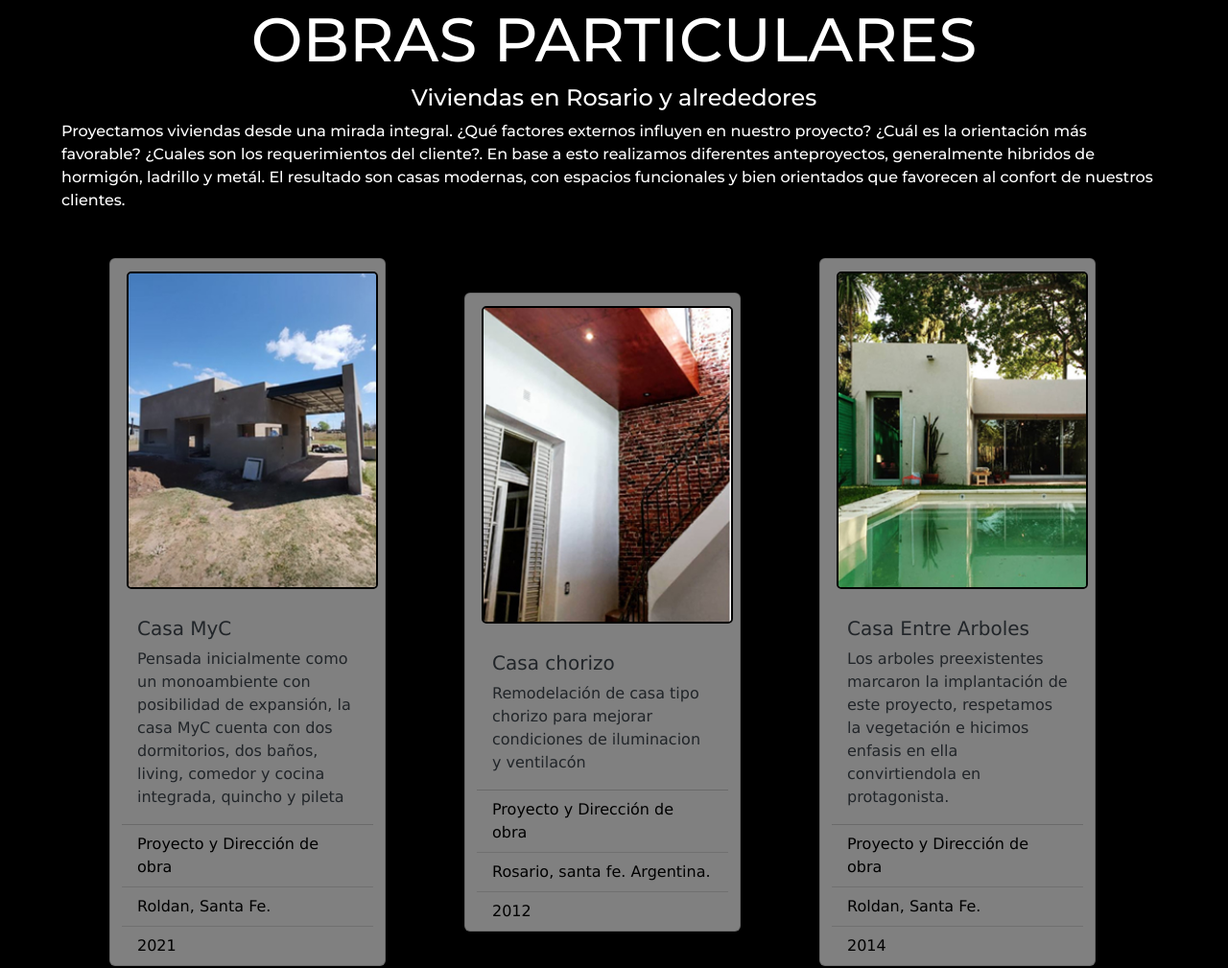
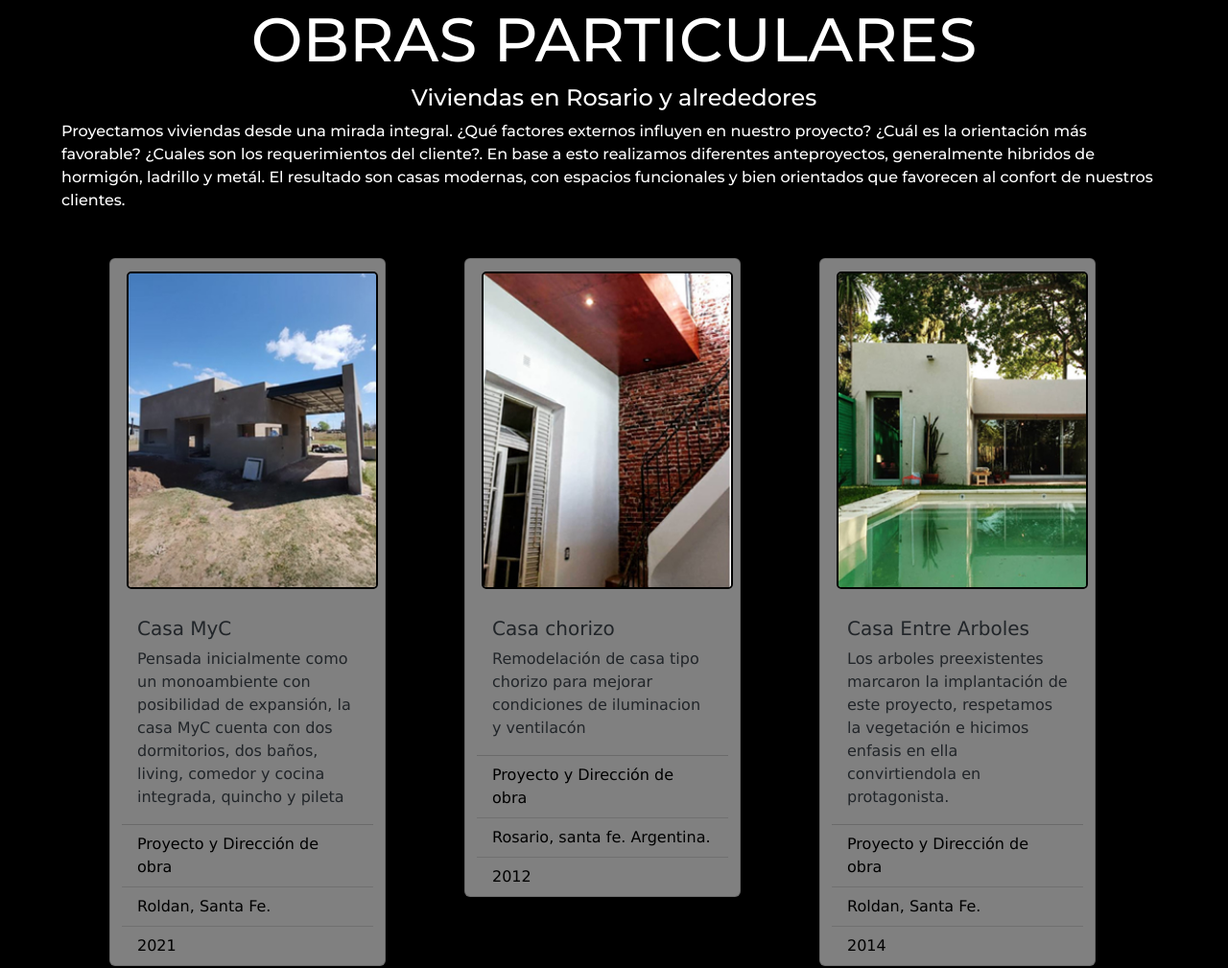
Before and after one commit to CarlaSacchetti/SacchettiCarla, a plain HTML site: page Pages/ObrasParticulares.html in a window 1280 px wide. Shown: the part 254-1263 px from the top of the page at 96% size. Drawn offline with nearby package versions, Linux system fonts and the light colour scheme.

Commit message:
Cambiosfinalesparapreentrega

```diff
--- a/CSS/style.css
+++ b/CSS/style.css
@@ -79,7 +79,7 @@ h2{
     padding: 2% 2%;
     justify-content:space-between;
     display: flex;
-    align-items: center;
+    align-items: baseline;
     margin-bottom: 5%;
 }
 @media (max-width: 780px){
```
